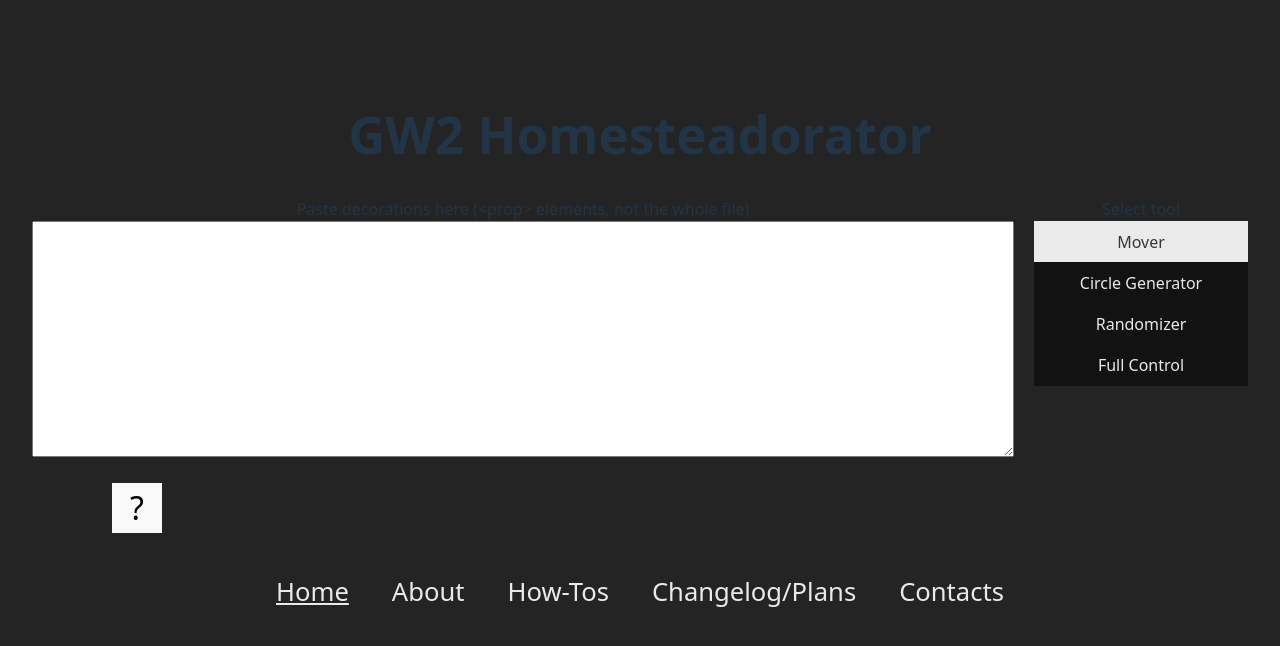
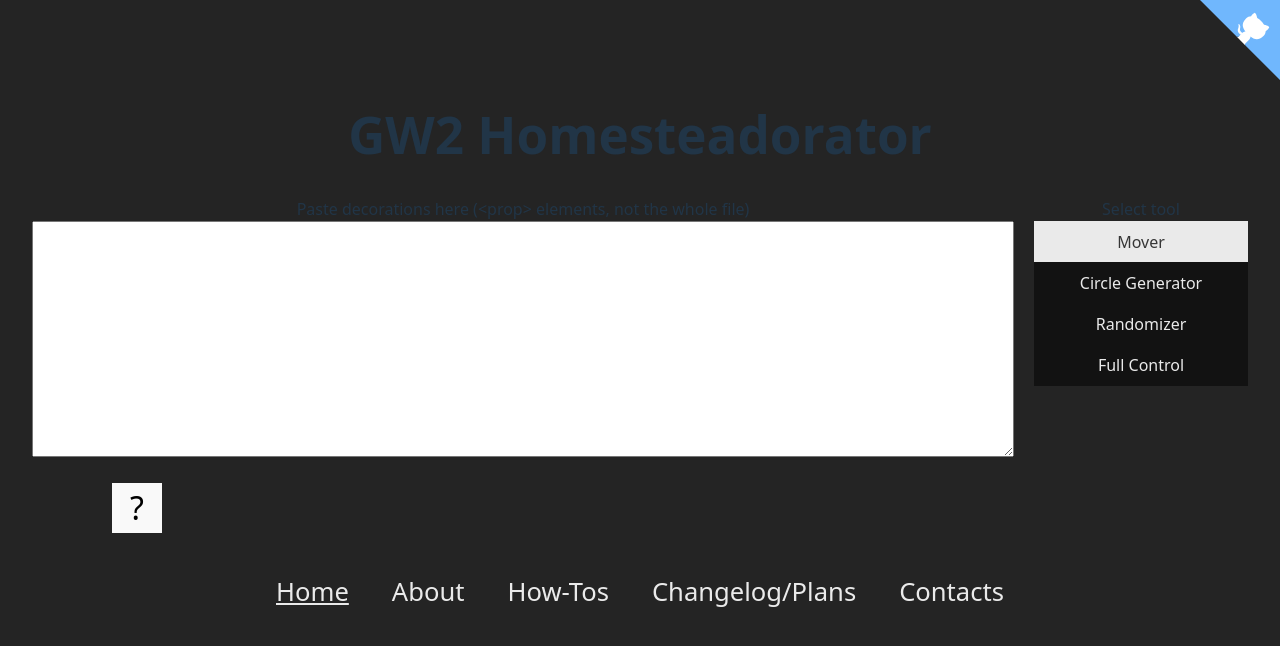
Before and after one commit to michpetrov/gw2-homesteadorator, a React (Vite) app: page / in a window 1280 px wide. Shown: the top 646 px of the page. Built offline with nearby package versions, Linux system fonts and the light colour scheme.

Commit message:
add GitHub link

```diff
--- a/src/App.css
+++ b/src/App.css
@@ -4,6 +4,21 @@
   margin: 0 auto;
   padding: 2rem;
   text-align: center;
+}
+
+.github-corner:hover .octo-arm {
+  animation:octocat-wave 560ms ease-in-out
+}
+
+@keyframes octocat-wave {
+  0%,100%{transform:rotate(0)}20%,
+  60%{transform:rotate(-25deg)}40%,
+  80%{transform:rotate(10deg)}
+}
+
+@media (max-width:500px) {
+  .github-corner:hover .octo-arm {animation:none}
+  .github-corner .octo-arm{animation:octocat-wave 560ms ease-in-out}
 }
 
 div.notice {
--- a/src/App.jsx
+++ b/src/App.jsx
@@ -1,11 +1,14 @@
 import { Outlet } from "react-router";
 import Navigation from './Navigation.jsx'
 import Notice from './Notice.jsx'
+import GithubCorner from './GithubCorner.jsx'
 import './App.css'
 
 export default () => {
 
   return (
+    <>
+    <GithubCorner />
     <div className="content">
       <Notice />
       <h1>GW2 Homesteadorator</h1>
@@ -14,5 +17,6 @@
         <Navigation />
       </footer>
     </div>
+    </>
   )
 }
--- /dev/null
+++ b/src/GithubCorner.jsx
@@ -0,0 +1,12 @@
+export default () => {
+
+  return (
+    <a href="https://github.com/michpetrov/gw2-homesteadorator" target="_blank" className="github-corner" aria-label="View source on GitHub">
+      <svg width="80" height="80" viewBox="0 0 250 250" style={{fill:"#70B7FD", color:"#fff", position: "absolute", top: 0, border: 0, right: 0}} aria-hidden="true">
+       <path d="M0,0 L115,115 L130,115 L142,142 L250,250 L250,0 Z"/>
+        <path d="M128.3,109.0 C113.8,99.7 119.0,89.6 119.0,89.6 C122.0,82.7 120.5,78.6 120.5,78.6 C119.2,72.0 123.4,76.3 123.4,76.3 C127.3,80.9 125.5,87.3 125.5,87.3 C122.9,97.6 130.6,101.9 134.4,103.2" fill="currentColor" style={{transformOrigin: "130px 106px"}} className="octo-arm"/>
+        <path d="M115.0,115.0 C114.9,115.1 118.7,116.5 119.8,115.4 L133.7,101.6 C136.9,99.2 139.9,98.4 142.2,98.6 C133.8,88.0 127.5,74.4 143.8,58.0 C148.5,53.4 154.0,51.2 159.7,51.0 C160.3,49.4 163.2,43.6 171.4,40.1 C171.4,40.1 176.1,42.5 178.8,56.2 C183.1,58.6 187.2,61.8 190.9,65.4 C194.5,69.0 197.7,73.2 200.1,77.6 C213.8,80.2 216.3,84.9 216.3,84.9 C212.7,93.1 206.9,96.0 205.4,96.6 C205.1,102.4 203.0,107.8 198.3,112.5 C181.9,128.9 168.3,122.5 157.7,114.1 C157.9,116.9 156.7,120.9 152.7,124.9 L141.0,136.5 C139.8,137.7 141.6,141.9 141.8,141.8 Z" fill="currentColor" className="octo-body"/>
+      </svg>
+    </a>
+  )
+}
```
